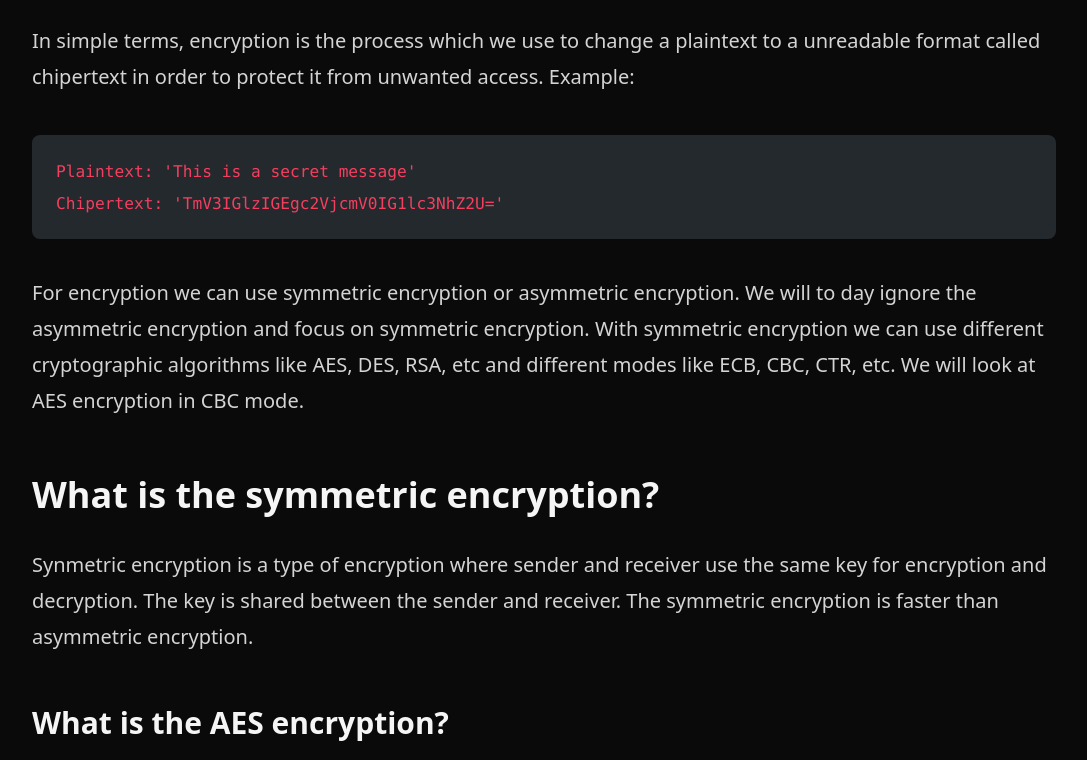
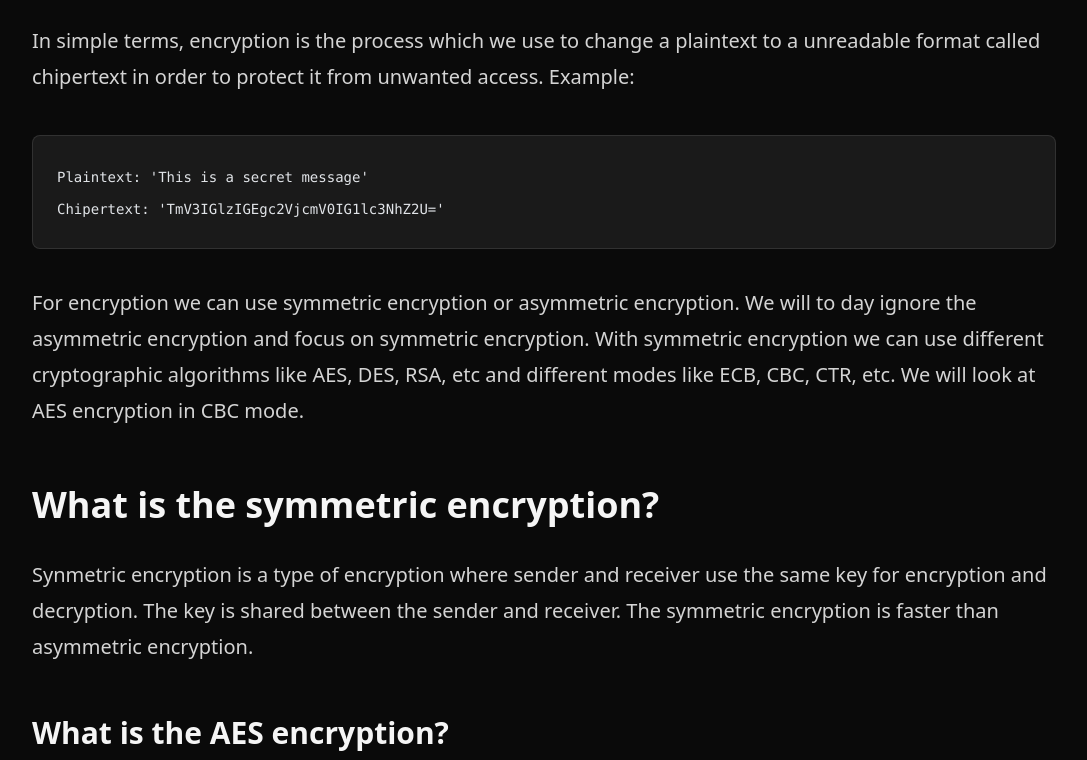
Before and after one commit to ebdurrehm/ahmadov.tech, an Astro site: page /blog/aes-encryption-in-cbc-mode-with-nodejs in a window 1280 px wide. Shown: the part 1700-2460 px from the top of the page, without its empty margins (96-1183 px from the left). Built offline with nearby package versions, Linux system fonts and the light colour scheme; Astro itself is replaced by a stand-in of ours; some packages are replaced by stand-ins of ours; code samples lack their colours.

Commit message:
fix: enhance code block styles for improved readability in BlogPost layout

```diff
--- a/src/layouts/BlogPost.astro
+++ b/src/layouts/BlogPost.astro
@@ -80,6 +80,48 @@ const { title, description, pubDate, updatedDate, heroImage, author } = Astro.pr
                     <slot />
                 </div>
 
+                <style is:global>
+                    /* Code block improvements */
+                    .prose pre {
+                        max-width: 100vw;
+                        overflow-x: auto;
+                        margin-left: -1rem;
+                        margin-right: -1rem;
+                        padding: 1.5rem 1rem;
+                        border-radius: 0.5rem;
+                        background-color: #1a1a1a !important;
+                        border: 1px solid rgba(255,255,255,0.1);
+                    }
+
+                    @media (min-width: 640px) {
+                        .prose pre {
+                            margin-left: 0;
+                            margin-right: 0;
+                            padding: 1.5rem;
+                            border-radius: 0.5rem;
+                        }
+                    }
+
+                    /* Adjust code font size for better readability */
+                    .prose pre code {
+                        font-size: 0.875rem;
+                        line-height: 1.7;
+                        padding: 0;
+                        background: transparent;
+                        color: inherit;
+                    }
+
+                    /* Inline code styles */
+                    .prose :not(pre) > code {
+                        background: rgba(255,255,255,0.1);
+                        color: #f43f5e;
+                        padding: 0.2em 0.4em;
+                        border-radius: 0.3em;
+                        font-weight: 500;
+                        font-size: 0.875em;
+                    }
+                </style>
+
                 <!-- Comments Section -->
                 <div class="max-w-4xl mx-auto py-16">
                     <div class="h-px bg-neutral-800 mb-16"></div>
```
